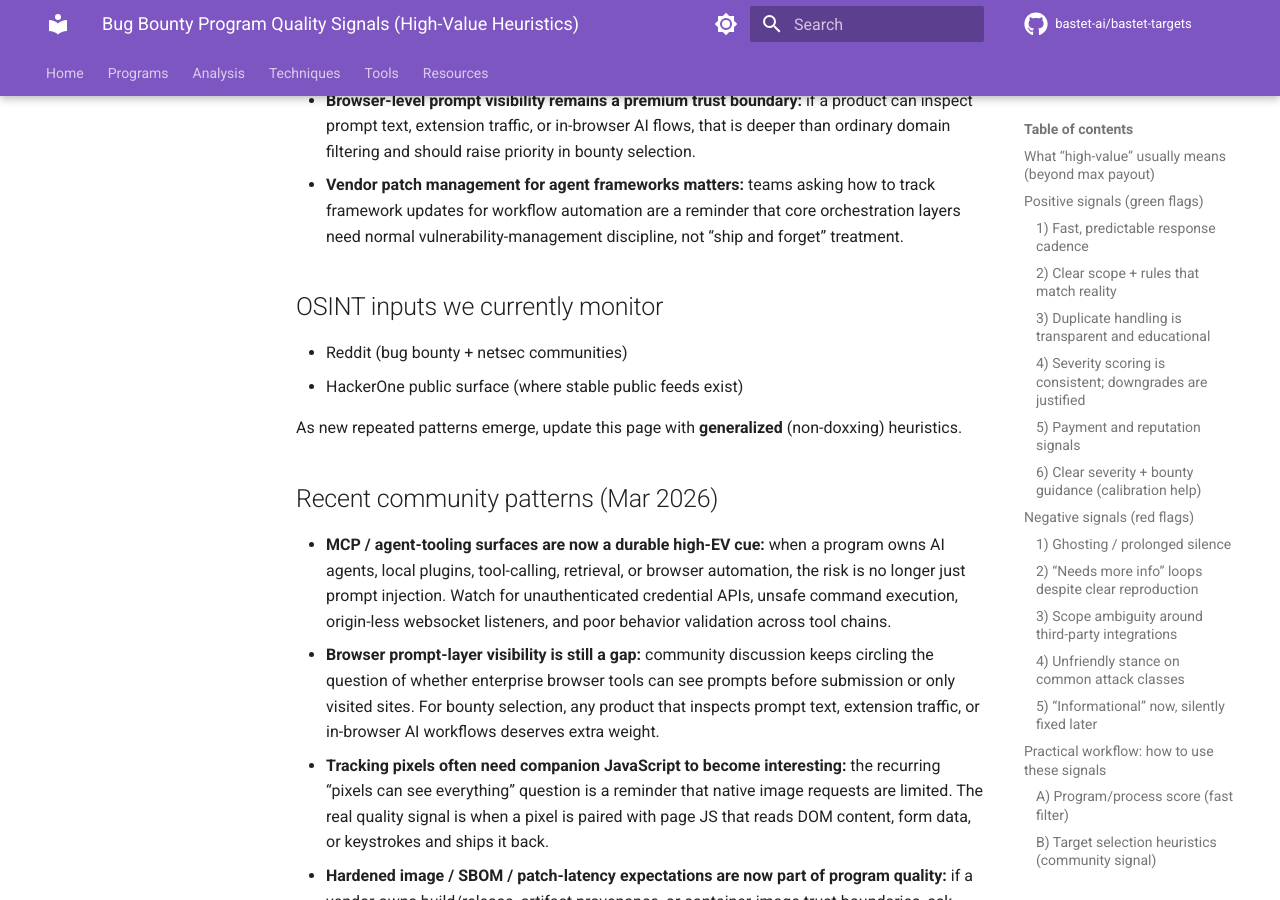
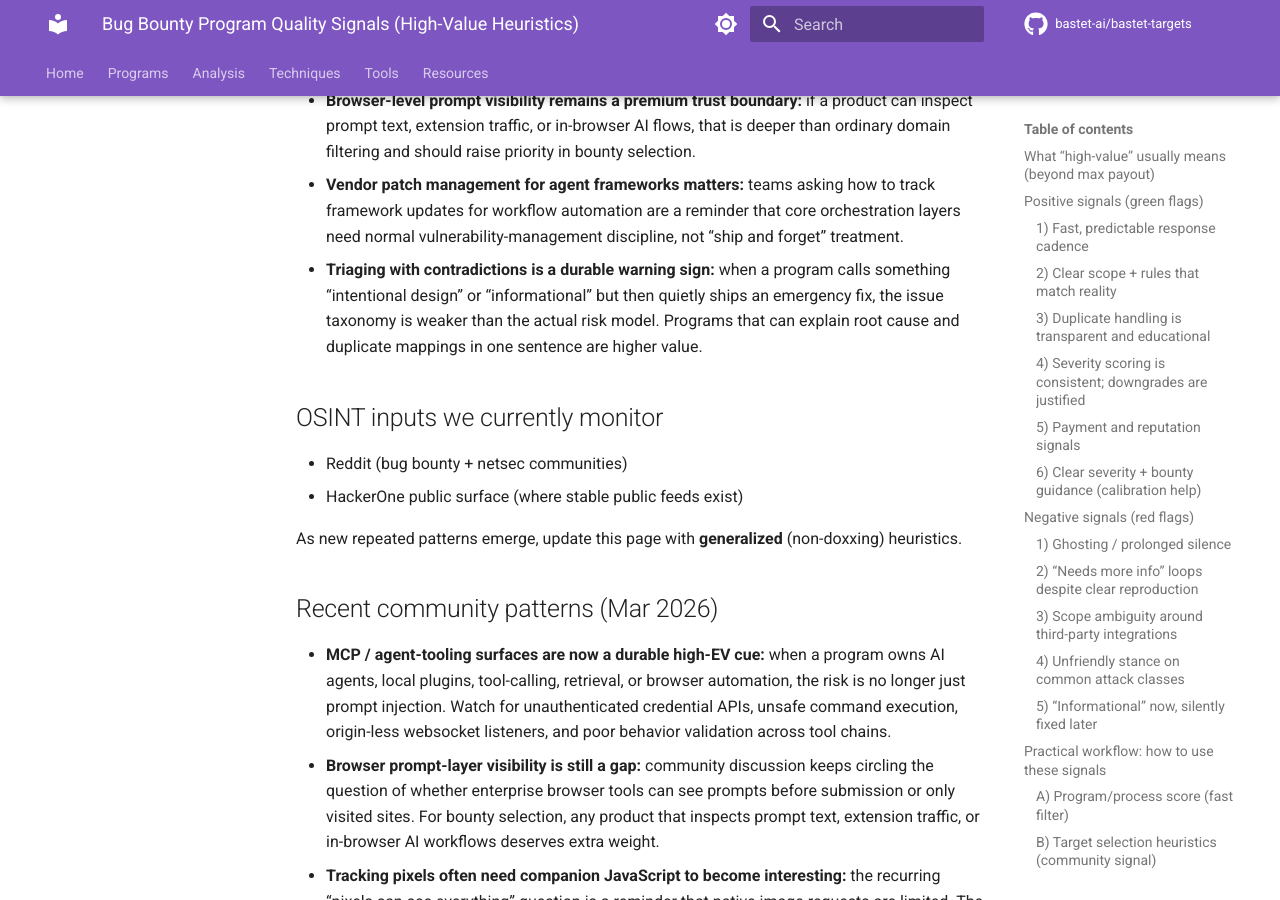
Before and after one commit to bastet-ai/bastet-targets, an MkDocs documentation site: the page built from docs/program-quality-signals.md, in a window 1280 px wide and 900 px high, scrolled down 5432 px. Built offline with MkDocs 1.6.1 and Material for MkDocs 9.7.7, drawn with Linux system fonts in a browser that asks for light colours; comment, search, counter and statistics services are not loaded.

Commit message:
Add Apr 1 program quality signal

```diff
--- a/docs/program-quality-signals.md
+++ b/docs/program-quality-signals.md
@@ -139,6 +139,7 @@ These are *not* “program quality” per se, but they strongly affect expected
 - **AI/tooling programs are now a separate EV class:** AskNetsec’s OpenClaw discussion and similar agent-validation threads keep pointing to wrong-tool execution, tool-chaining drift, state bleed, and sandbox escapes. Programs shipping agent orchestration, local plugins, or browser/tool workflows should be scored higher when they publish patch cadence and safety boundaries.
 - **Browser-level prompt visibility remains a premium trust boundary:** if a product can inspect prompt text, extension traffic, or in-browser AI flows, that is deeper than ordinary domain filtering and should raise priority in bounty selection.
 - **Vendor patch management for agent frameworks matters:** teams asking how to track framework updates for workflow automation are a reminder that core orchestration layers need normal vulnerability-management discipline, not “ship and forget” treatment.
+- **Triaging with contradictions is a durable warning sign:** when a program calls something “intentional design” or “informational” but then quietly ships an emergency fix, the issue taxonomy is weaker than the actual risk model. Programs that can explain root cause and duplicate mappings in one sentence are higher value.
 
 ## OSINT inputs we currently monitor
 
```
